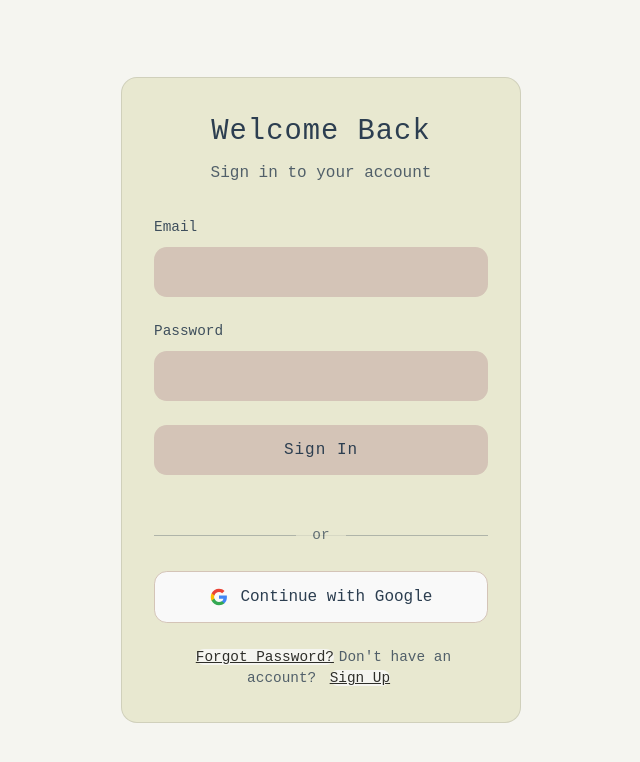
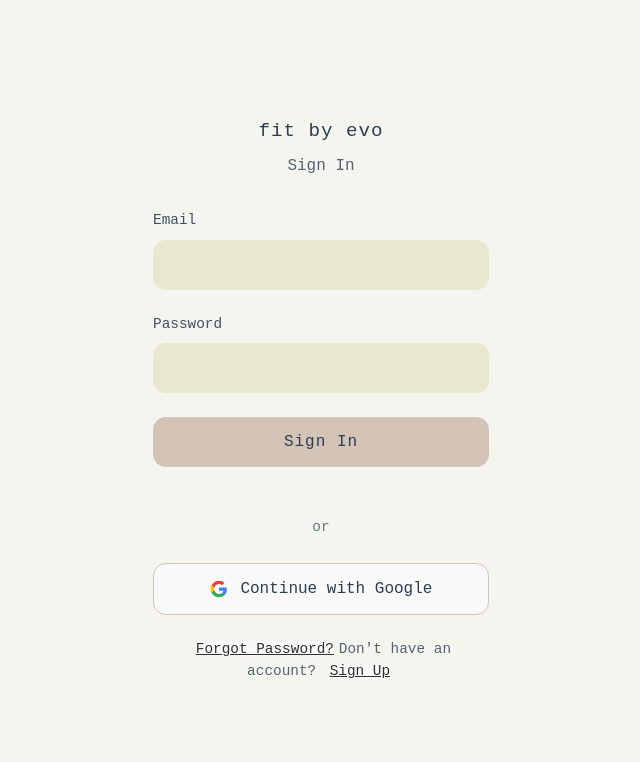
Before and after one commit to mikejurka/evofitchat, a React (Vite) app: page /login in a window 1280 px wide. Shown: the top 762 px of the page, without its empty margins (319-959 px from the left). Built offline with nearby package versions, Linux system fonts and the light colour scheme; no server answers; a web font is replaced by a local one.

Commit message:
some UI cleanup

```diff
--- a/src/components/Login.css
+++ b/src/components/Login.css
@@ -39,27 +39,16 @@
   width: 100%;
   max-width: 400px;
   padding: 2rem;
-  border-radius: 1rem;
   transition: all 0.3s ease;
   font-family: 'Monaspace Neon', monospace;
   font-weight: 300;
-}
-
-/* Dark theme card */
-:root.dark .auth-card {
-  background-color: var(--dark-bubble-ai);
-  border: 1px solid rgba(255, 255, 255, 0.1);
-}
-
-/* Wellness theme card */
-:root:not(.dark) .auth-card {
-  background-color: var(--wellness-bubble-ai);
-  border: 1px solid rgba(0, 0, 0, 0.1);
+  background: none;
+  border: none;
 }
 
 .auth-card h2 {
   margin: 0 0 8px 0;
-  font-size: 1.8rem;
+  font-size: 1.2rem;
   font-weight: 300;
   text-align: center;
   letter-spacing: 1px;
@@ -99,22 +88,22 @@
 
 /* Dark theme inputs */
 :root.dark .form-group input {
-  background-color: var(--dark-bubble-user);
+  background-color: var(--dark-bubble-ai);
   color: var(--dark-text);
 }
 
 :root.dark .form-group input:focus {
-  background-color: #5a5a5a;
+  opacity: 0.8;
 }
 
 /* Wellness theme inputs */
 :root:not(.dark) .form-group input {
-  background-color: var(--wellness-bubble-user);
+  background-color: var(--wellness-bubble-ai);
   color: var(--wellness-text);
 }
 
 :root:not(.dark) .form-group input:focus {
-  background-color: #c4b4a7;
+  opacity: 0.8;
 }
 
 .btn-primary {
@@ -138,7 +127,7 @@
 }
 
 :root.dark .btn-primary:hover:not(:disabled) {
-  background-color: #5a5a5a;
+  opacity: 0.8;
   transform: translateY(-1px);
 }
 
@@ -149,7 +138,7 @@
 }
 
 :root:not(.dark) .btn-primary:hover:not(:disabled) {
-  background-color: #c4b4a7;
+  opacity: 0.8;
   transform: translateY(-1px);
 }
 
@@ -199,14 +188,12 @@
   position: relative;
 }
 
-.divider::before {
-  content: '';
-  position: absolute;
-  top: 50%;
-  left: 0;
-  right: 0;
-  height: 1px;
-  opacity: 0.3;
+.divider span {
+  padding: 0 1rem;
+  font-size: 0.9rem;
+  opacity: 0.7;
+  font-weight: 300;
+  background: none;
 }
 
 /* Dark theme divider */
@@ -219,22 +206,15 @@
   background: var(--wellness-text);
 }
 
-.divider span {
-  padding: 0 1rem;
-  font-size: 0.9rem;
-  opacity: 0.7;
-  font-weight: 300;
-}
-
 /* Dark theme divider background */
 :root.dark .divider span {
-  background: var(--dark-bubble-ai);
+  background: var(--dark-bg);
   color: var(--dark-text);
 }
 
 /* Wellness theme divider background */
 :root:not(.dark) .divider span {
-  background: var(--wellness-bubble-ai);
+  background: var(--wellness-bg);
   color: var(--wellness-text);
 }
 
--- a/src/components/Login.tsx
+++ b/src/components/Login.tsx
@@ -141,8 +141,8 @@ export function Login() {
   return (
     <div className="auth-container">
       <div className="auth-card">
-        <h2>Welcome Back</h2>
-        <p className="auth-subtitle">Sign in to your account</p>
+        <h2>fit by evo</h2>
+        <p className="auth-subtitle">Sign In</p>
 
         {error && <div className="error-message">{error}</div>}
 
```
